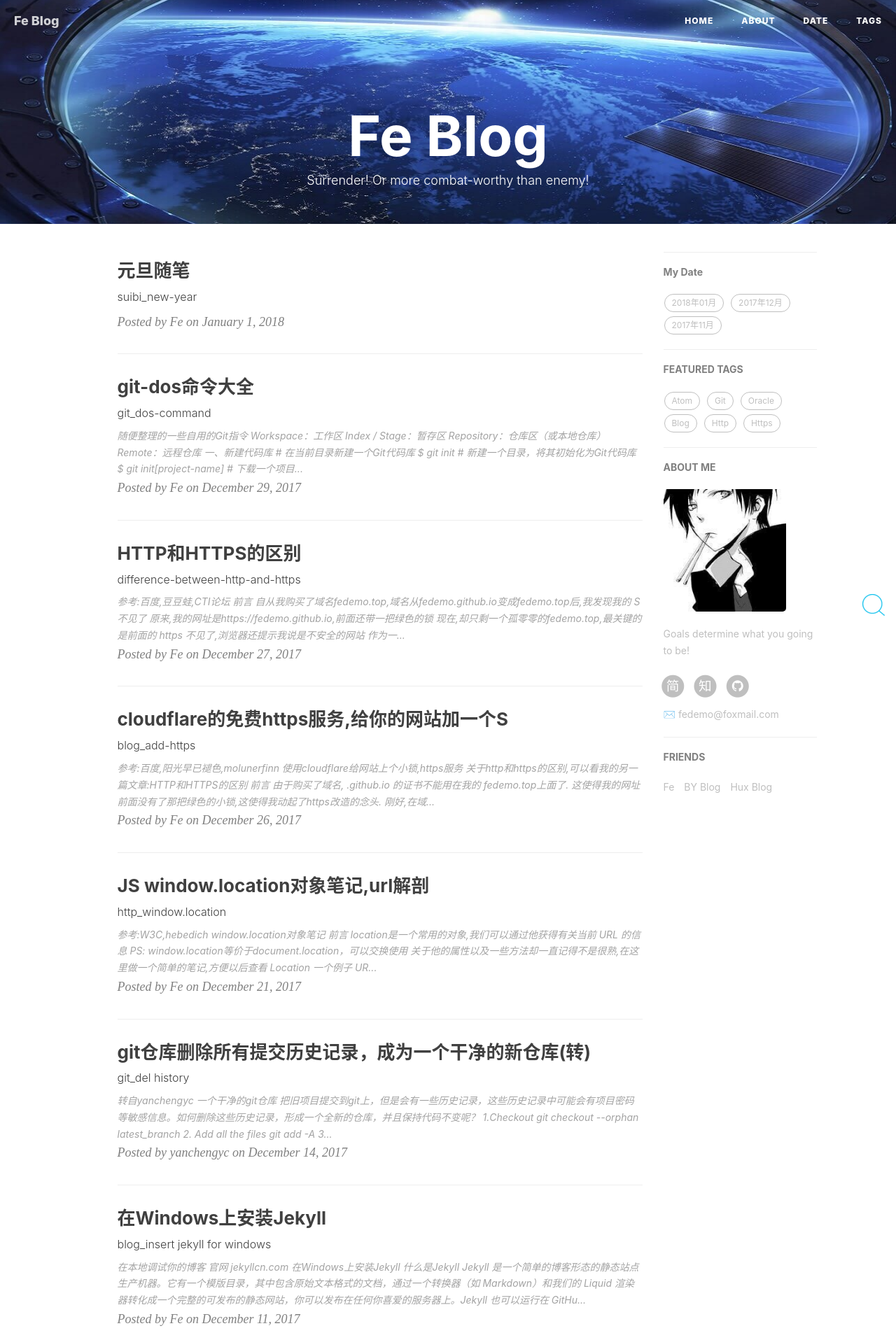
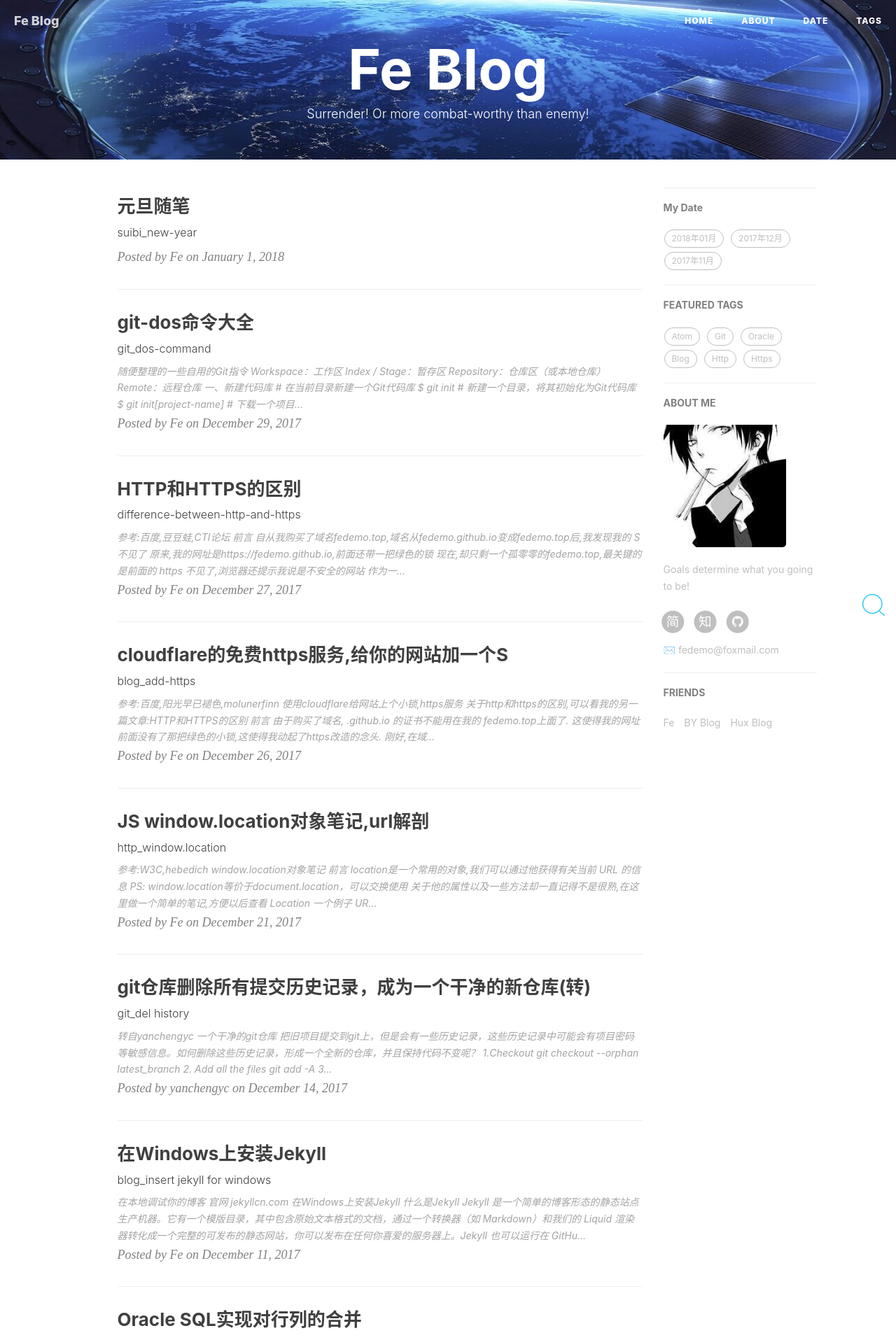
Before and after one commit to FeDemo/fedemo.github.io, a Jekyll site: the page built from index.html, in a window 1280 px wide. Shown: the top 1915 px of the page at 70% size. Built offline with Jekyll 4.4.1, drawn with Linux system fonts in a browser that asks for light colours; nearby versions of some CDN libraries; the list of posts is cut into pages by our own code; comment, search, counter and statistics services are not loaded.

Commit message:
update _layouts\page.html 头部样式

```diff
--- a/_layouts/page.html
+++ b/_layouts/page.html
@@ -1,26 +1,12 @@
 ---
 layout: default
 ---
-<style type="text/css">
-    header.intro-header{
-        /*background-image: url('{{ site.baseurl }}/{% if page.header-img %}{{ page.header-img }}{% else %}{{ site.header-img }}{% endif %}')*/
-        height: 320px;
-        overflow: hidden;
-    }
-    header iframe{
-        width: 100%;
-        height: 100%;
-        border: 0;
-    }
-</style>
-<!-- Page Header -->
 <header class="intro-header" style="background-image: url('{{ site.baseurl }}/{% if page.header-img %}{{ page.header-img }}{% else %}{{ site.header-img }}{% endif %}')">
     <div class="container">
         <div class="row">
-            <div class="col-lg-8 col-lg-offset-2 col-md-10 col-md-offset-1 ">
-                <div class="site-heading">
+            <div class="col-lg-8 col-lg-offset-2 col-md-10 col-md-offset-1">
+                <div class="site-heading" id="tag-heading">
                     <h1>{% if page.title %}{{ page.title }}{% else %}{{ site.title }}{% endif %}</h1>
-                    <!--<hr class="small">-->
                     <span class="subheading">{{ page.description }}</span>
                 </div>
             </div>
```
